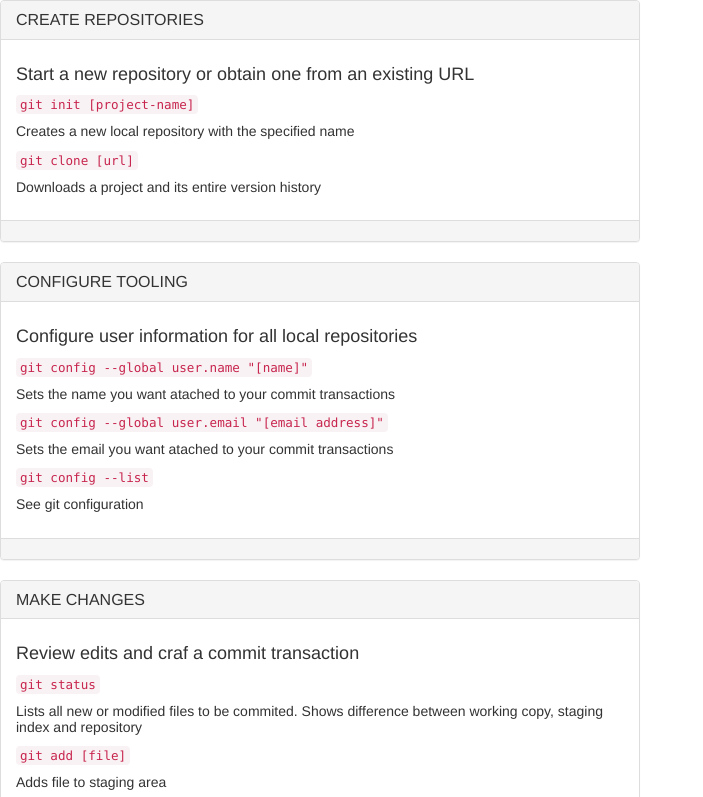
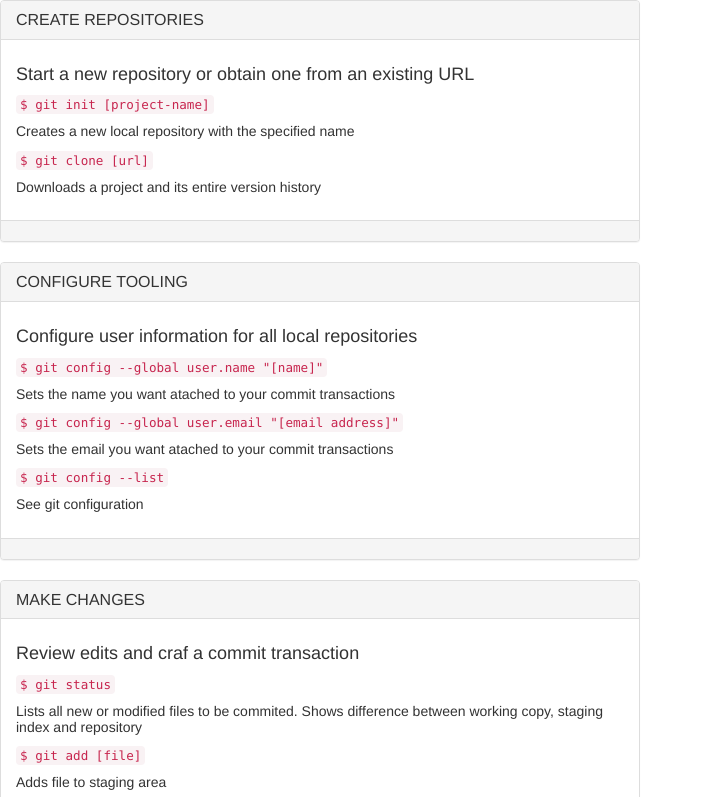
Before and after one commit to dragonflypl/learning-git, a plain HTML site: page index.html in a window 1280 px wide. Shown: the top 797 px of the page, without its empty margins (0-703 px from the left). Drawn offline with Linux system fonts and the light colour scheme.

Commit message:
add sample-code class

```diff
--- a/index.css
+++ b/index.css
@@ -0,0 +1,4 @@
+code.sample-code::before
+{
+    content: '$ '
+}
--- a/index.html
+++ b/index.html
@@ -18,7 +18,7 @@
                     <div class="panel-body">
                         <h4>{{cheatSheet.desc}}</h4>
                         <div ng-repeat="sample in cheatSheet.samples">
-                            <code>{{sample.code}}</code>
+                            <code class="sample-code">{{sample.code}}</code>
                             <h5>{{sample.desc}}</h5>
                             <div ng-repeat="hint in sample.hints" class="alert alert-info">
                                 <strong>{{hint.name}}: </strong>{{hint.desc}}
```
